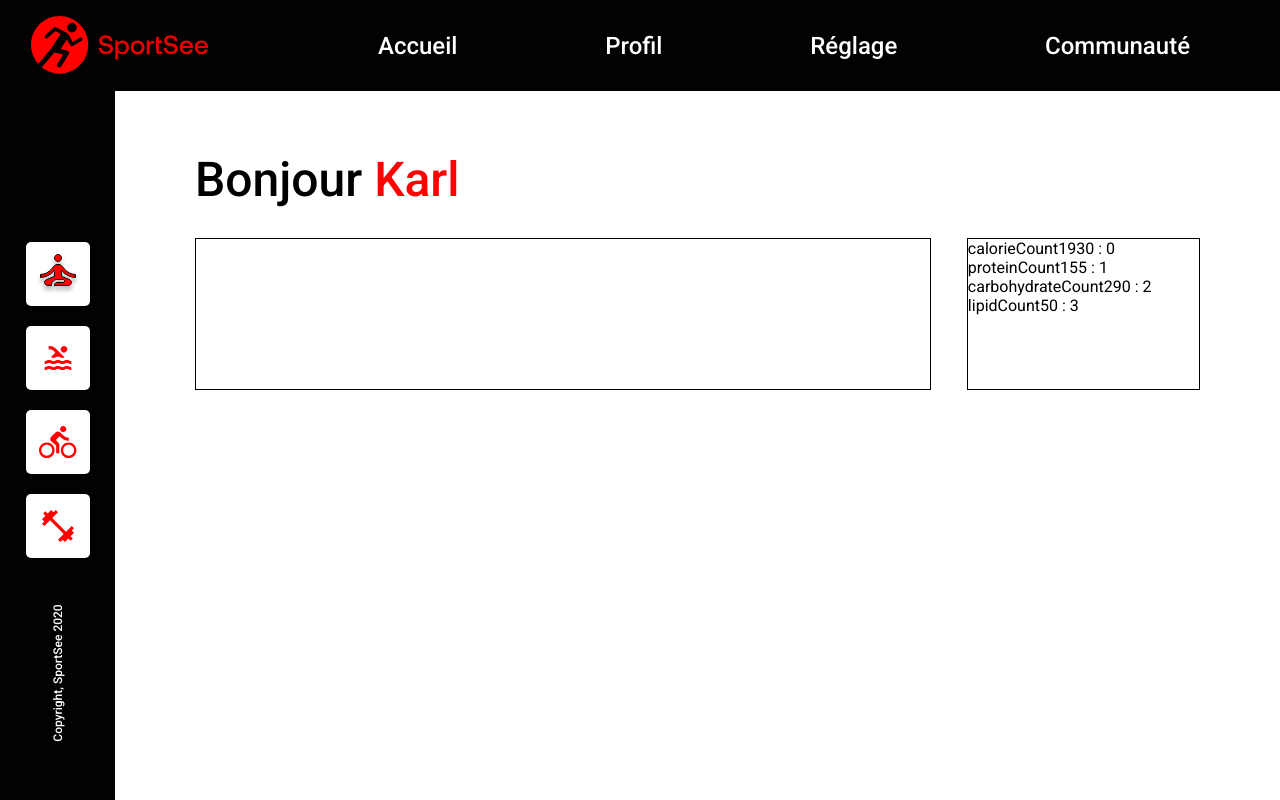
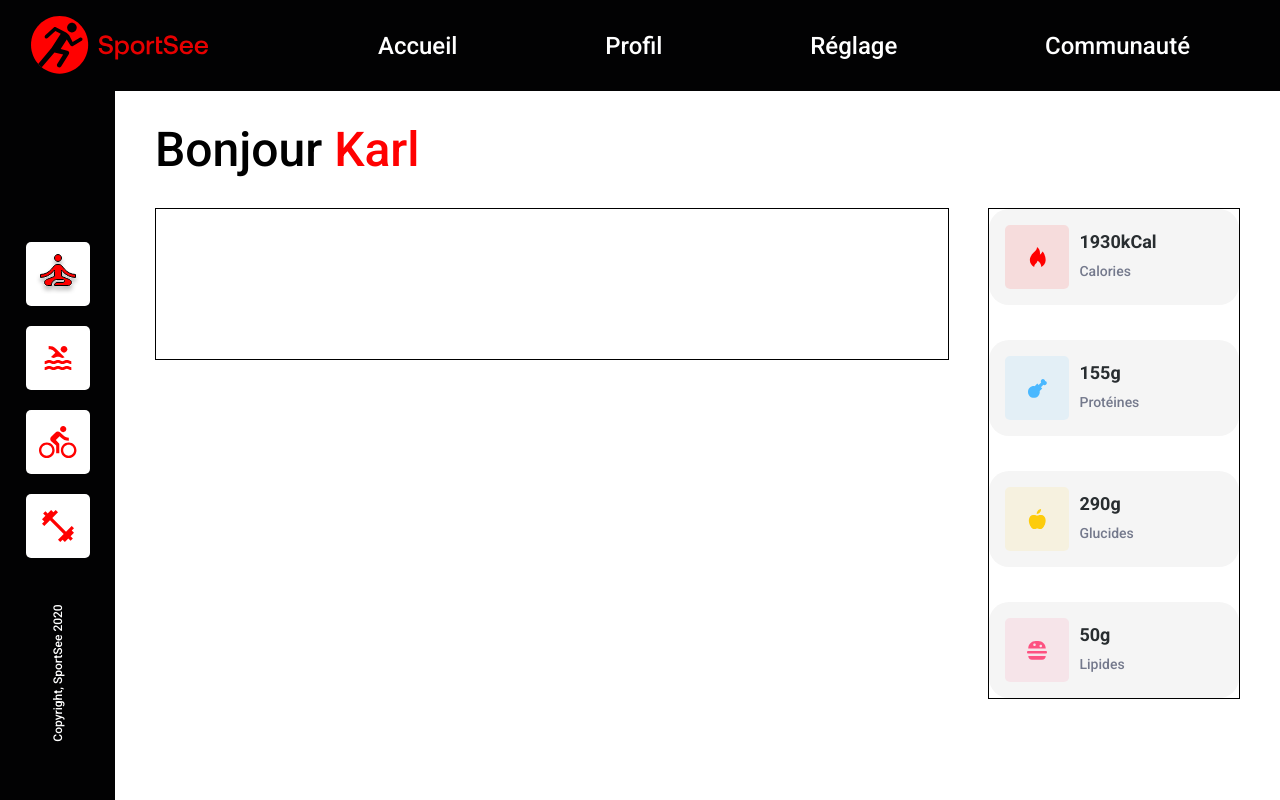
Before and after one commit to Leen151/SportSee-Frontend, a React (Vite) app: page /user/12 in a window 1280 px wide. Built offline with nearby package versions, Linux system fonts and the light colour scheme.

Commit message:
mise en place des cards des key datas

```diff
--- a/src/components/icone/icone.scss
+++ b/src/components/icone/icone.scss
@@ -10,9 +10,17 @@
   &.bg-common{
     background-color: white;
   }
-  &.pink{ //pour plus tard avec les autres icones
-    background-color: #FD5181;
-    opacity: 10%;
+  &.bg-red{ //pour plus tard avec les autres icones
+    background-color: rgba(255,0,0,0.1);
+  }
+  &.bg-blue{ //pour plus tard avec les autres icones
+    background-color: rgba(74,184,255,0.1);
+  }
+  &.bg-yellow{ //pour plus tard avec les autres icones
+    background-color: rgba(249,206,35,0.1);
+  }
+  &.bg-pink{ //pour plus tard avec les autres icones
+    background-color: rgba(253,81,129,0.1);
   }
 
   img{
--- a/src/components/keyCard/KeyCard.jsx
+++ b/src/components/keyCard/KeyCard.jsx
@@ -1,8 +1,62 @@
 import React from 'react'
 import "./keyCard.scss"
+import { Icone } from '../icone/Icone'
+import { ErrorPage } from "../../pages/errorPage/ErrorPage";
+
+import Fire from "../../assets/iEnergy.svg"
+import Chicken from "../../assets/iChicken.svg"
+import Apple from "../../assets/iApple.svg"
+import Cheeseburger from "../../assets/iCheeseburger.svg"
 
 export const KeyCard = ({keyDataName, value}) => {
+  let keyText;
+  let bgColorCode;
+  let urlIcon;
+  let unit;
+
+  switch(keyDataName){
+    case "calorieCount":
+      keyText =  "Calories";
+      bgColorCode = "bg-red"
+      urlIcon = Fire
+      unit = "kCal"
+      break
+
+    case "proteinCount":
+      keyText = "Protéines";
+      bgColorCode = "bg-blue"
+      urlIcon = Chicken
+      unit = "g"
+      break
+
+    case "carbohydrateCount":
+      keyText = "Glucides";
+      bgColorCode = "bg-yellow"
+      urlIcon = Apple
+      unit = "g"
+      break
+
+    case "lipidCount":
+      keyText = "Lipides";
+      bgColorCode = "bg-pink"
+      urlIcon = Cheeseburger
+      unit = "g"
+      break
+
+    default:
+      return <ErrorPage />;
+  }
+
+  console.log(urlIcon)
+
+
   return (
-    <div>{keyDataName} : {value}</div>
+    <article className="key-card">
+      <Icone icone={urlIcon} bg={bgColorCode}/>
+      <div className="text">
+        <p className="value">{value}{unit}</p>
+        <p className="key-texte">{keyText}</p>
+      </div>
+    </article>
   )
 }
--- a/src/components/keyCard/keyCard.scss
+++ b/src/components/keyCard/keyCard.scss
@@ -0,0 +1,55 @@
+.key-card{
+  // height: 125px;
+  background-color: var(--grey-bg);
+  border-radius: 20px;
+  padding: 32px ;
+
+  display: flex;
+
+  .icone{
+    margin-right: 24px;
+  }
+
+  .text{
+    padding-top: 5px;
+    height: 100%;
+    display: flex;
+    flex-direction: column;
+    // justify-content: space-between;
+
+    .value{
+      font-size: 20px;
+      font-weight: 700;
+      color: var(--hard-grey);
+      line-height: 24px;
+      margin-bottom: 5px;
+    }
+
+    .key-texte{
+      color: var(--medium-grey);
+      font-size: 14px;
+      font-weight: 500;
+      line-height: 24px;
+    }
+  }
+}
+
+@media screen and (max-width: 1400px){
+  .key-card{
+    padding: 16px ;
+
+    .icone{
+      margin-right: 10px;
+    }
+
+    .text{
+      .value{
+        font-size: 18px;
+      }
+
+      .key-texte{
+        color: var(--medium-grey);
+      }
+    }
+  }
+}
--- a/src/pages/dashboardPage/DashboardPage.jsx
+++ b/src/pages/dashboardPage/DashboardPage.jsx
@@ -8,16 +8,14 @@ export const Dashboard = () => {
 
   const { id } = useParams();
   const user = getUserById(id)
-  console.log(user)
 
   let firstname = user.userInfos.firstName
 
   const keyDatas = user.keyData
-  console.log(keyDatas)
+  // console.log(keyDatas)
 
   const keyDatasTab = Object.entries(keyDatas);
-  console.log(keyDatasTab)
-
+  // console.log(keyDatasTab)
 
   return (
     <main className="main-dashboard">
@@ -25,10 +23,9 @@ export const Dashboard = () => {
       <div className="container">
         <section className="graphs">
 
-
         </section>
         <section className="cards-keydata">
-          {keyDatasTab.map((keyName, value) => (
+          {keyDatasTab.map(([keyName, value]) => (
             <KeyCard key={keyName} keyDataName={keyName} value={value}/>
           ))}
         </section>
--- a/src/pages/dashboardPage/dashboardPage.scss
+++ b/src/pages/dashboardPage/dashboardPage.scss
@@ -1,13 +1,13 @@
 .main-dashboard{
 
-  margin-top: 60px;
+  margin-top: 40px;
   margin-left: 195px;
   margin-right: 80px;
 
   .home-message{
     font-size: 48px;
     font-weight: 500;
-    margin-bottom: 30px;
+    margin-bottom: 40px;
 
     .firstname{
       color: var(--red-color );
@@ -28,9 +28,27 @@
     .cards-keydata{
       border: 1px black solid;
       width: 23%;
-      height: 150px;
+
+      display: flex;
+      flex-direction: column;
+      justify-content: space-between;
+      gap: 35px;
     }
   }
+}
 
+@media screen and (max-width: 1400px){
+  .main-dashboard{
+    margin-top: 30px;
+    margin-left: 155px;
+    margin-right: 40px;
 
+    .home-message{
+      margin-bottom: 30px;
+    }
+
+    .cards-keydata{
+      gap: 15px;
+    }
+  }
 }
--- a/src/pages/errorPage/errorPage.scss
+++ b/src/pages/errorPage/errorPage.scss
@@ -5,10 +5,6 @@
     gap: 90px;
     margin-top: 70px;
     margin-bottom: 70px;
-
-    p{
-        color: var(--primary-color);
-    }
 
     .error-number{
         font-size: 180px;
--- a/src/style.scss
+++ b/src/style.scss
@@ -61,8 +61,9 @@ a{
 :root {
   --red-color: #FF0101;
   --hard-grey: #282D30;
-  --light-grey: #74798C;
+  --medium-grey: #74798C;
   --black-bg: #020203;
+  --grey-bg: #f5f5f5;
 }
 
 body{
```
